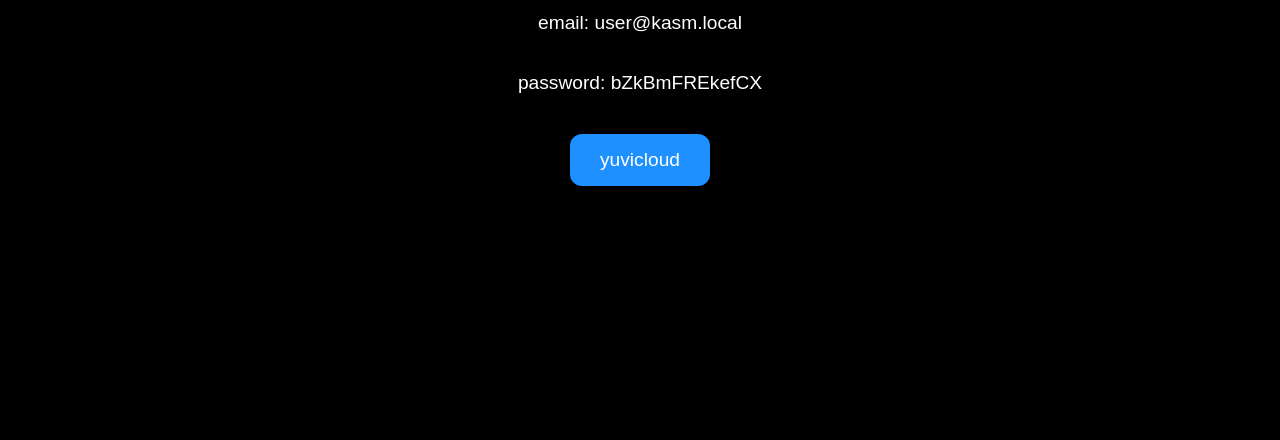
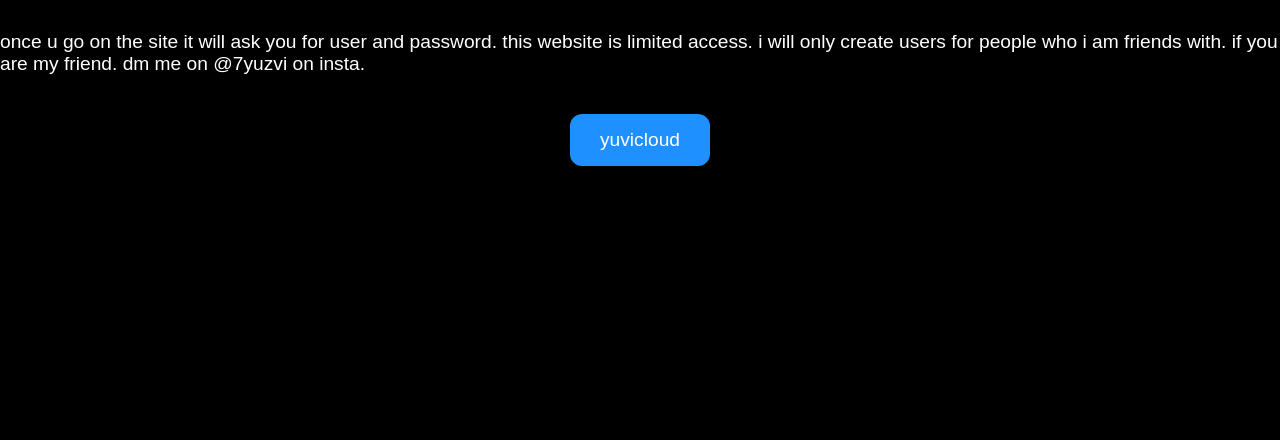
Before and after one commit to yuvicloud/yuvicloud.github.io, a plain HTML site: page index.html in a window 1280 px wide. Shown: the part 360-800 px from the top of the page. Drawn offline with Linux system fonts and the light colour scheme.

Commit message:
Update index.html

```diff
--- a/index.html
+++ b/index.html
@@ -45,8 +45,8 @@
 
 <body>
     <h1>yuvicloud</h1>
-    <p>email: user@kasm.local</p>
-    <p>password: bZkBmFREkefCX</p>
+    <p>once u go on the site it will ask you for user and password. this website is limited access. i will only create
+        users for people who i am friends with. if you are my friend. dm me on @7yuzvi on insta.</p>
     <button onclick="location.href='https://34.23.193.238/'">yuvicloud</button>
 </body>
 
```
